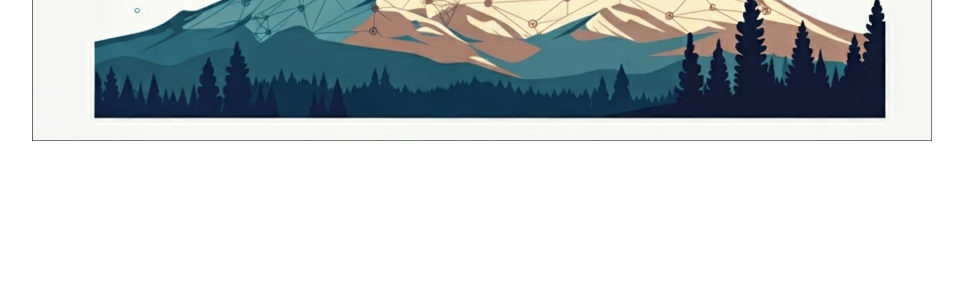
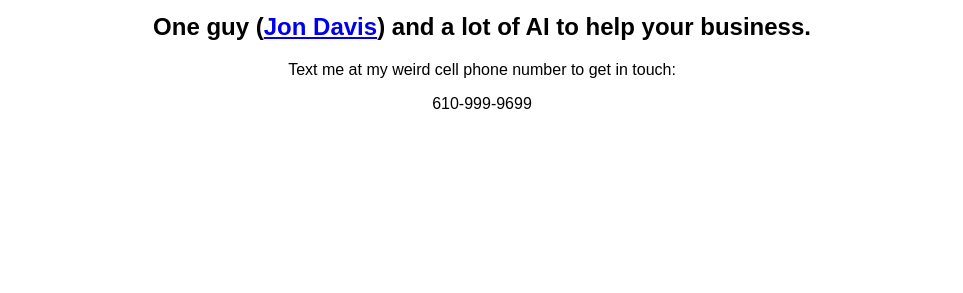
Before and after one commit to elimanningfan/highdesertai, a plain HTML site: page index.html in a window 1280 px wide. Shown: the part 401-694 px from the top of the page, without its empty margins (158-1121 px from the left). Drawn offline with Linux system fonts and the light colour scheme.

Commit message:
remove mountain

```diff
--- a/index.html
+++ b/index.html
@@ -17,7 +17,6 @@
 </head>
 <body>
 
-  <h1><img src="high-desert-ai-mountain.png" alt="High Desert AI mountain" width="900" height="auto"></h1>
   <h1><img src="high-desert-ai-logo.png" alt="High Desert AI logo"></h1>
   <h2>One guy (<a href="https://www.linkedin.com/in/jondavis23/" target="_blank">Jon Davis</a>) and a lot of AI to help your business.</h2>
 
```
